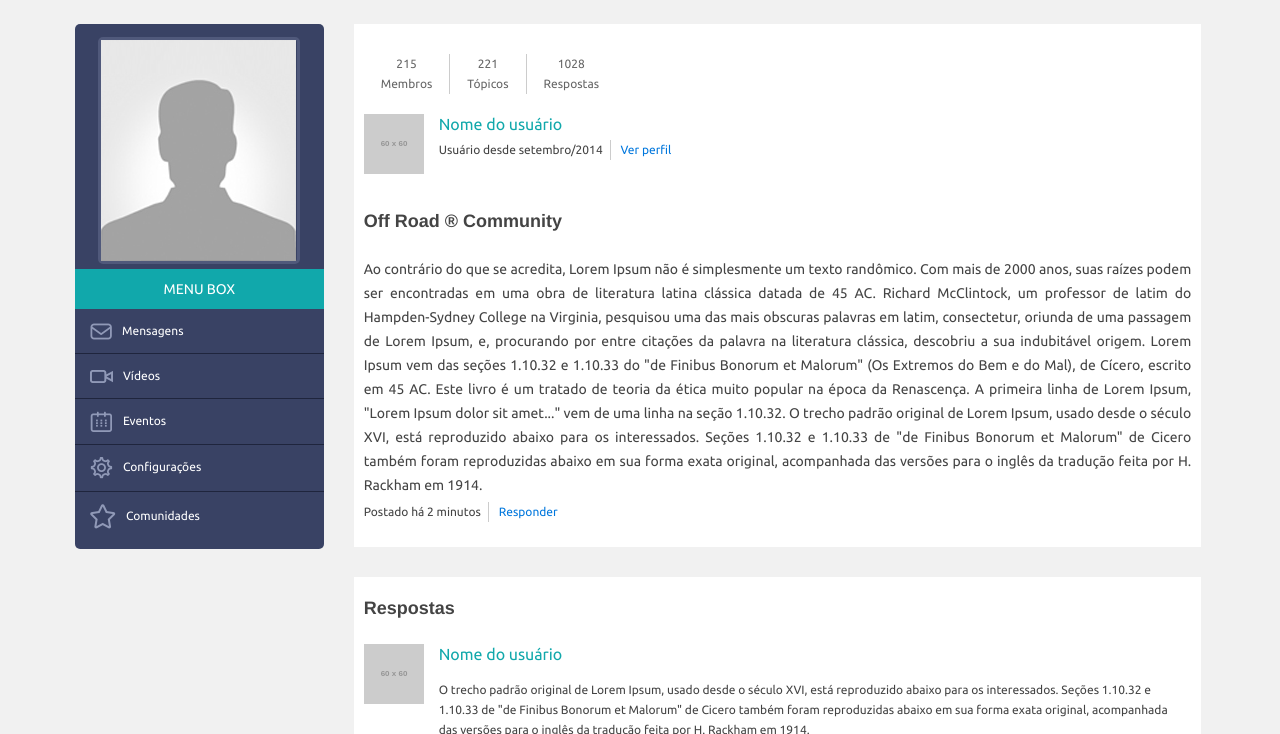
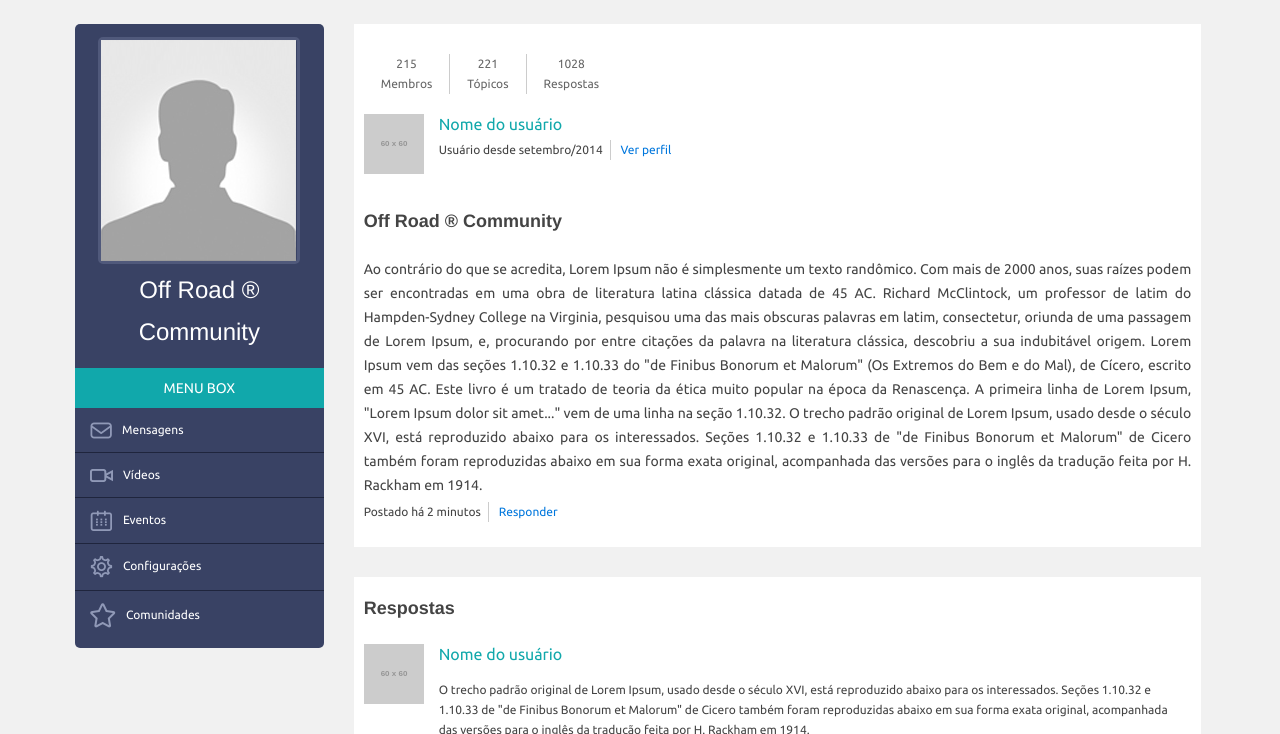
Before and after one commit to viniciusdovale/yoble-front-end, a website: page page-comunidade-forum.html in a window 1280 px wide. Shown: the part 66-800 px from the top of the page. Drawn offline with Linux system fonts and the light colour scheme; placeholder pictures from the web are drawn by us; files whose address does not match are found by name.

Commit message:
Exibe titulo

```diff
--- a/page-comunidade-forum.html
+++ b/page-comunidade-forum.html
@@ -29,6 +29,9 @@
 				<div class="side-main-user">
 					<div class="picture-user">
 						<img src="assets/img/picture-user.jpg" alt="">
+					</div>
+					<div class="resume-user">
+						<h1>Off Road ® Community</h1>
 					</div>
 					<div id="head-menu">Menu box</div>
 					<ul class="uk-nav uk-nav-side nav-main-sidebar">
```
Also changed, not shown: page-comunidade.html (+3 -0 lines).
